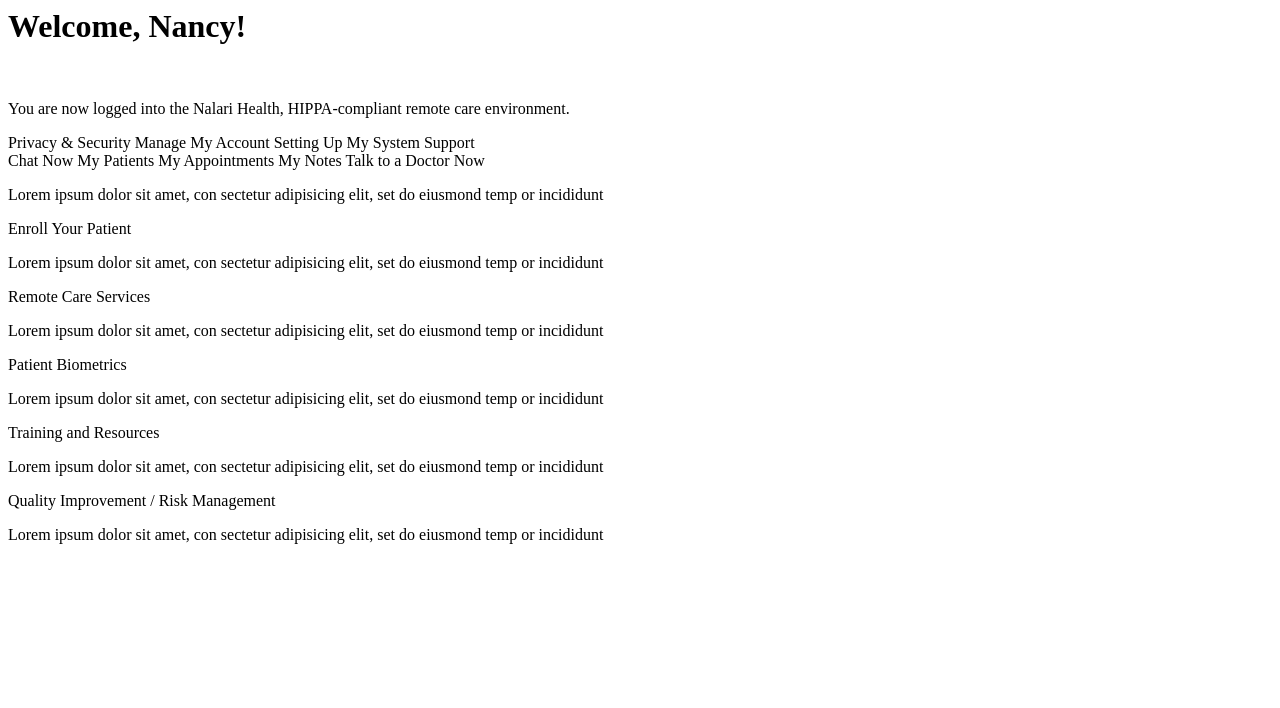
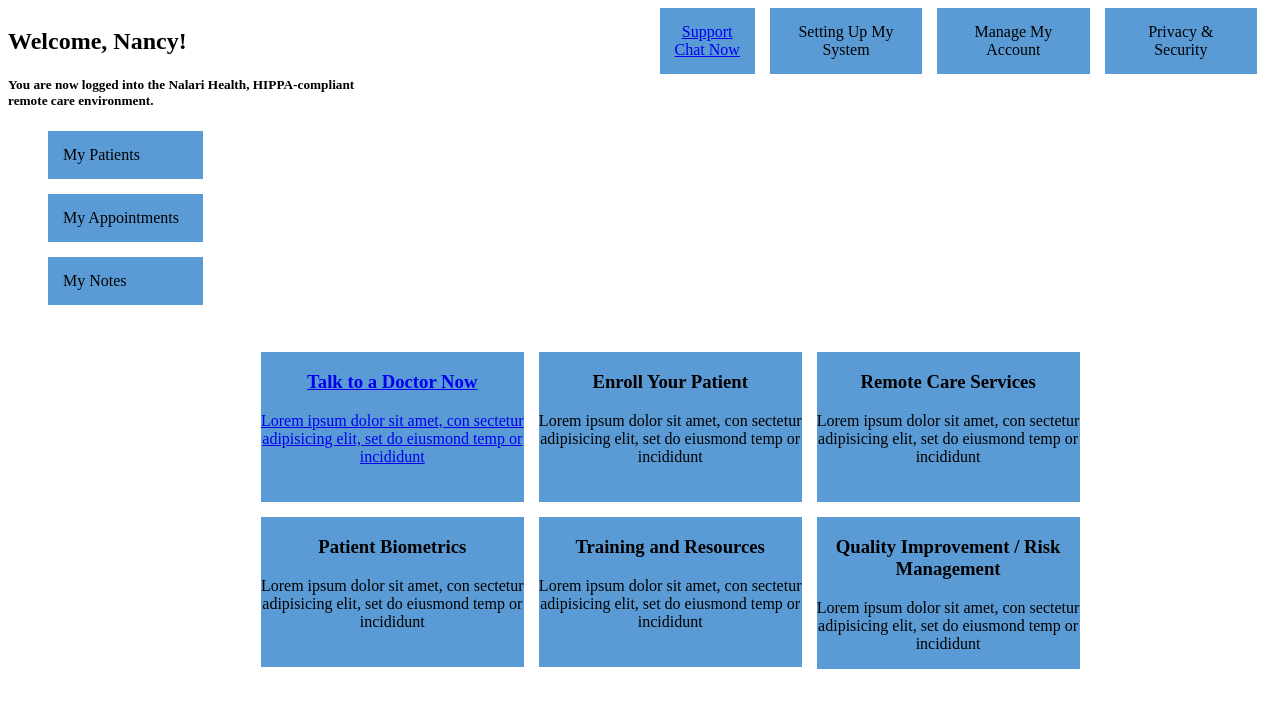
Before and after one commit to NalariHealth/portal, a Django app: template portal/user_auth/templates/user_auth/landing_page.html in a window 1280 px wide. Shown: the top 708 px of the page. Run offline with Django 3.2, Linux system fonts and the light colour scheme; the template is opened without the code that fills it, so the values that code supplies are empty.

Commit message:
landing page styling

```diff
--- a/portal/user_auth/templates/user_auth/landing_page.html
+++ b/portal/user_auth/templates/user_auth/landing_page.html
@@ -1,26 +1,85 @@
 <!-- <img> -->
-<h1>Welcome, Nancy!</h1><br>
-<p>
-	You are now logged into the Nalari Health, HIPPA-compliant remote care environment.
-</p>
+<style>
+ul.tile_3 {
+	float: right;
+	text-align: center;
+	overflow: auto;
+	width: 80%;
+}
 
-<a>Privacy &amp; Security</a>
-<a>Manage My Account</a>
-<a>Setting Up My System</a>
-<a>Support <br> Chat Now</a>
+ul.tile_3 > a {
+	display: block;
+	background: #5A9BD5;
+	float: left;
+	width: 26%;
+	min-height: 150px;
+	margin: 15px 15px 0 0;
+}
 
-<a>My Patients</a>
-<a>My Appointments</a>
-<a>My Notes</a>
-<a>Talk to a Doctor Now</a>
+div.greeting {
+	display: block;
+	float: left;
+	width: 30%;
+}
+
+ul.across_the_top > li {
+	display: inline-block;
+	max-width: 10%;
+	float: right;
+	text-align: center;
+	background-color: #5A9BD5;
+	padding: 15px 15px 15px 15px;
+	margin-right: 15px;
+}
+
+ul.dropdown > li {
+	display: block;
+	width: 125px;
+	background-color: #5A9BD5;
+	padding: 15px 15px 15px 15px;
+	margin-bottom: 15px;
+	clear: left;
+}
+</style>
+<ul class="across_the_top">
+	<li><a>Privacy &amp; Security</a></li>
+	<li><a>Manage My Account</a></li>
+	<li><a>Setting Up My System</a></li>
+	<li><a href="https://nalarihealth.zendesk.com/hc/en-us">Support <br> Chat Now</a></li>
+</ul>
+<div class="greeting">
+	<h2>Welcome, Nancy!</h2>
+	<h5>You are now logged into the Nalari Health, HIPPA-compliant remote care environment.</h5>
+</div>
+<ul class="dropdown">
+	<li><a>My Patients</a></li>
+	<li><a>My Appointments</a></li>
+	<li><a>My Notes</a></li>
+</ul>
+
+<ul class="tile_3">
+	<a href="http://nalarinetwork.com">
+		<h3>Talk to a Doctor Now</h3>
 		<p>Lorem ipsum dolor sit amet, con sectetur adipisicing elit, set do eiusmond temp or incididunt</p>
-<a>Enroll Your Patient</a>
+	</a>
+	<a>
+		<h3>Enroll Your Patient</h3>
 		<p>Lorem ipsum dolor sit amet, con sectetur adipisicing elit, set do eiusmond temp or incididunt</p>
-<a>Remote Care Services</a>
+	</a>
+	<a>
+		<h3>Remote Care Services</h3>
 		<p>Lorem ipsum dolor sit amet, con sectetur adipisicing elit, set do eiusmond temp or incididunt</p>
-<a>Patient Biometrics</a>
+	</a>
+	<a>
+		<h3>Patient Biometrics</h3>
 		<p>Lorem ipsum dolor sit amet, con sectetur adipisicing elit, set do eiusmond temp or incididunt</p>
-<a>Training and Resources</a>
+	</a>
+	<a>
+		<h3>Training and Resources</h3>
 		<p>Lorem ipsum dolor sit amet, con sectetur adipisicing elit, set do eiusmond temp or incididunt</p>
-<a>Quality Improvement / Risk Management</a>
+	</a>
+	<a>
+		<h3>Quality Improvement / Risk Management</h3>
 		<p>Lorem ipsum dolor sit amet, con sectetur adipisicing elit, set do eiusmond temp or incididunt</p>
+	</a>
+</ul>
```
Lines whose indentation alone changed are shown as unchanged.
